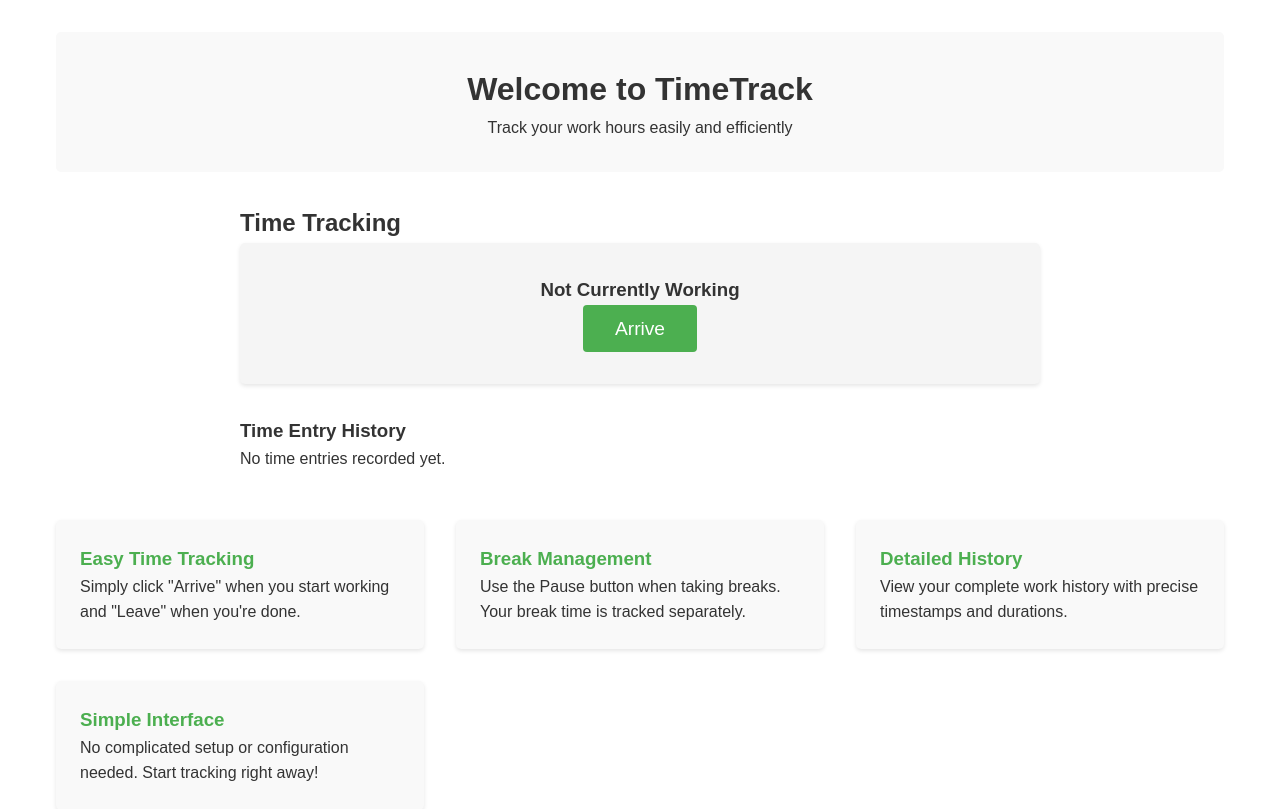
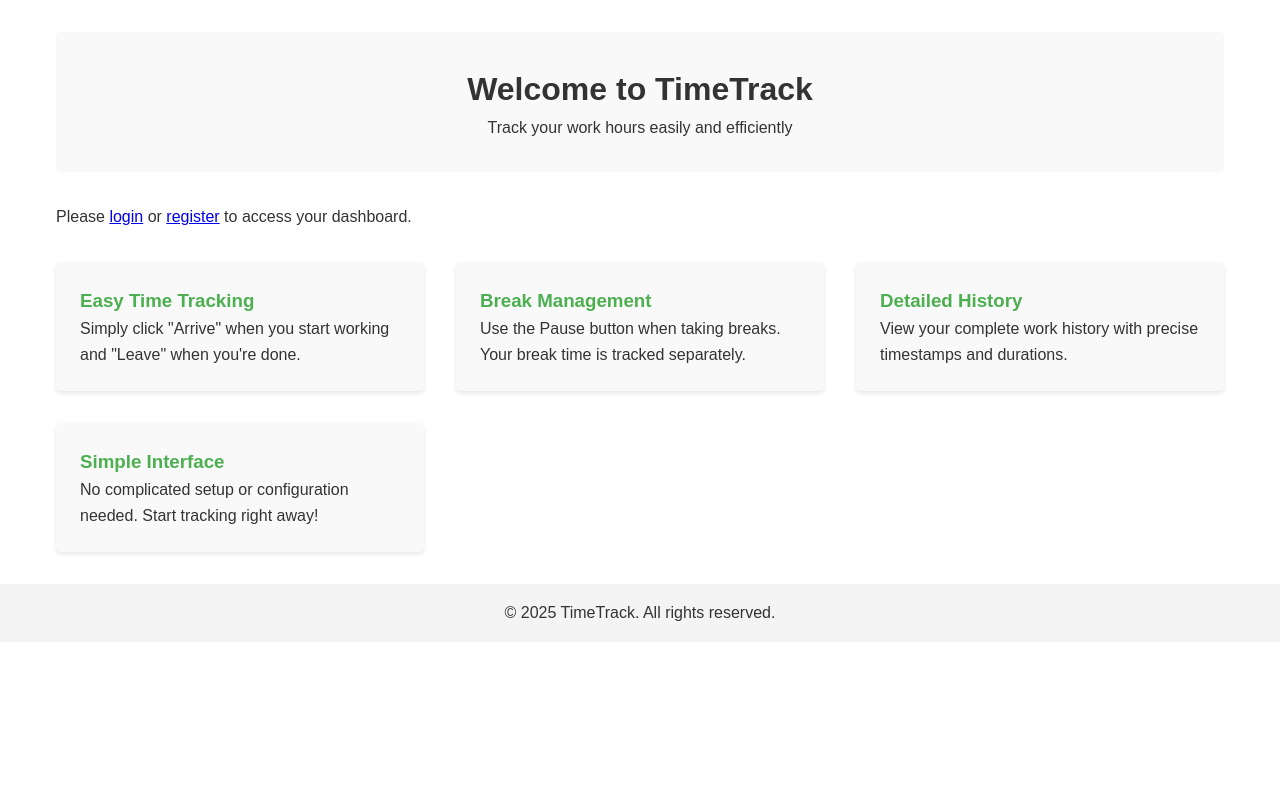
Before and after one commit to nullmedium/TimeTrack, a Flask app: page / in a window 1280 px wide. Shown: the part 58-867 px from the top of the page. After the commit the page ends 679 px from the top, so only its background shows below. Run offline with Flask 2, Linux system fonts and the light colour scheme.

Commit message:
Show Time Tracking only for logged in users.

```diff
--- a/templates/index.html
+++ b/templates/index.html
@@ -5,6 +5,12 @@
     <h1>Welcome to TimeTrack</h1>
     <p>Track your work hours easily and efficiently</p>
 </div>
+
+{% if not g.user %}
+
+Please <a href="{{ url_for('login') }}">login</a> or <a href="{{ url_for('register') }}">register</a> to access your dashboard.
+
+{% else %}
 
 <div class="timetrack-container">
     <h2>Time Tracking</h2>
@@ -80,6 +86,8 @@
         {% endif %}
     </div>
 </div>
+
+{% endif %}
 
 <div class="features">
     <div class="feature">
```
